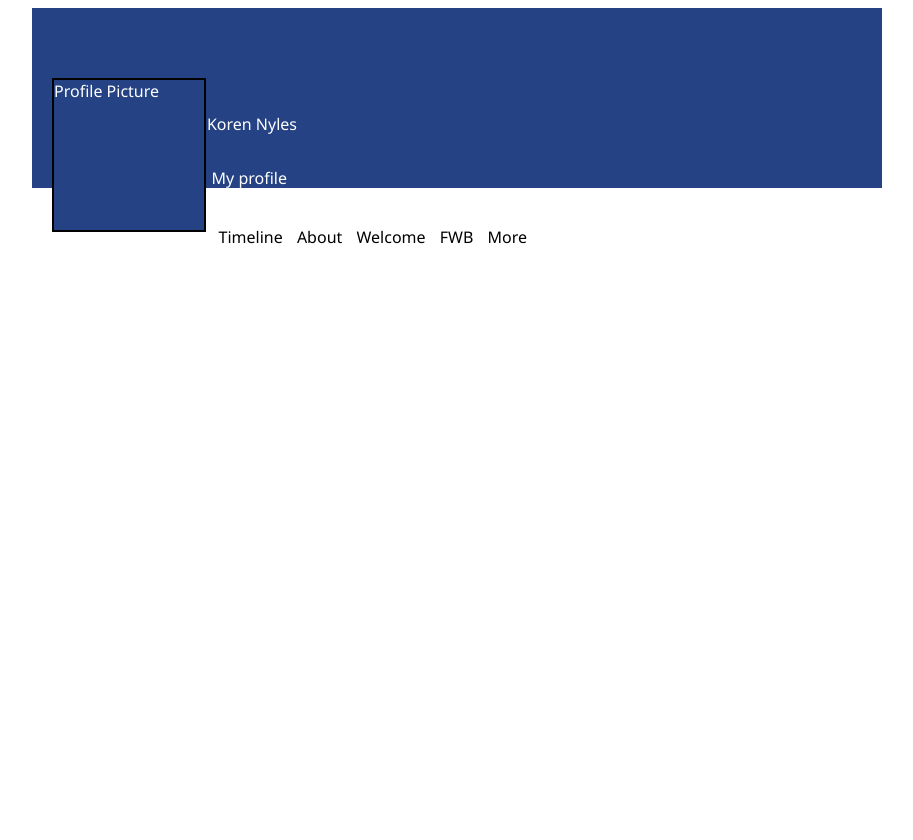
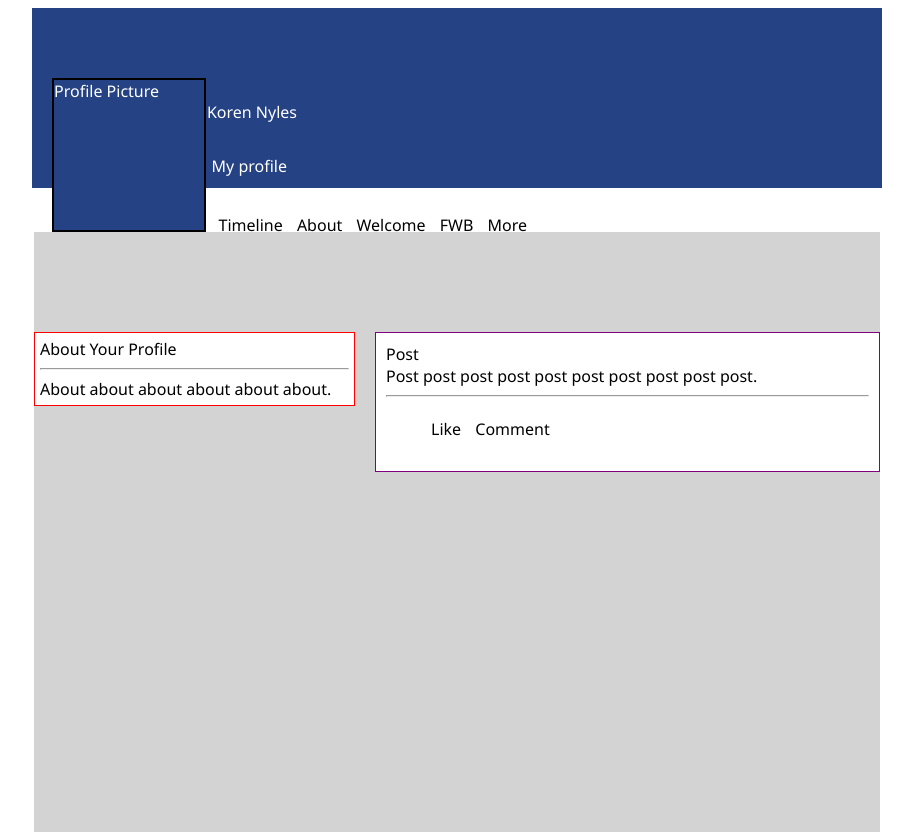
Before and after one commit to korenenyles/js-socialMediaMockup, a plain HTML site: page index.html in a window 1280 px wide. Shown: the whole page, without its empty margins (183-1096 px from the left). Before the commit the page ends 800 px from the top, so only its background shows below. Drawn offline with Linux system fonts and the light colour scheme.

Commit message:
Adds Columns

```diff
--- a/css/style.css
+++ b/css/style.css
@@ -1,5 +1,6 @@
 body{
     display: flex;
+    flex-direction: column;
     justify-content: center;
     align-items: center;
     font-family: 'Segoe UI', Tahoma, Geneva, Verdana, sans-serif;
@@ -72,14 +73,14 @@ ul li a:hover{
     position: relative;
 
     padding-right: 135px;
-    margin-top: 50px;
+    margin-top: 38px;
     padding-top: 5px;
 }
 
 #profile{
     padding-top: 50px;
     width: 400px;
-    height: 100px;
+    height: 90px;
 
 }
 
@@ -88,3 +89,51 @@ ul li a:hover{
     padding-right: 145px;
 
 }
+#about {
+    padding: 5px;
+    background-color: white;
+    border: 1px solid red;
+}
+
+
+
+
+
+#post {
+    border: 1px solid purple;
+    background-color: white;
+    padding: 10px;
+}
+
+.row{
+
+
+}
+
+.columnLeft {
+    float: left;
+    padding-right: 5px;
+    padding-top: 100px;
+    margin-right: 5px;
+    height: 500px;
+    width: 321px;
+}
+
+.columnRight {
+    float: right;
+    padding-left: 5px;
+    padding-top: 100px;
+    margin-left: 5px;
+    height: 300px;
+    width: 505px;
+}
+
+article{
+    background-color: lightgrey;
+}
+
+.like {
+    border: lightgrey;
+    height: 20px;
+    width: 20px;
+}
--- a/index.html
+++ b/index.html
@@ -24,5 +24,26 @@
                         <li><a href= '#'>More</a></li></ul></div></nav>
         </div>
     </header>
+    <br>
+    <br>
+    <article>
+    <div class="row">
+        <div class="columnLeft">
+        <section id= "about">About Your Profile<hr>
+        About about about about about about.</section>
+        </div>
+        <div class="columnRight"><section id="post">Post
+            <br>
+        Post post post post post post post post post post.<hr>
+        <nav role="navigation">
+            <div id= likeComment>
+                <ul><li> <a href= '#'>Like</a></li>
+                    <li> <a href= '#'>Comment</a></li></ul>
+                </ul>
+            </div>
+        </nav>
+        </section></div>
+      </div>
+    </article>
 </body>
 </html>
```
